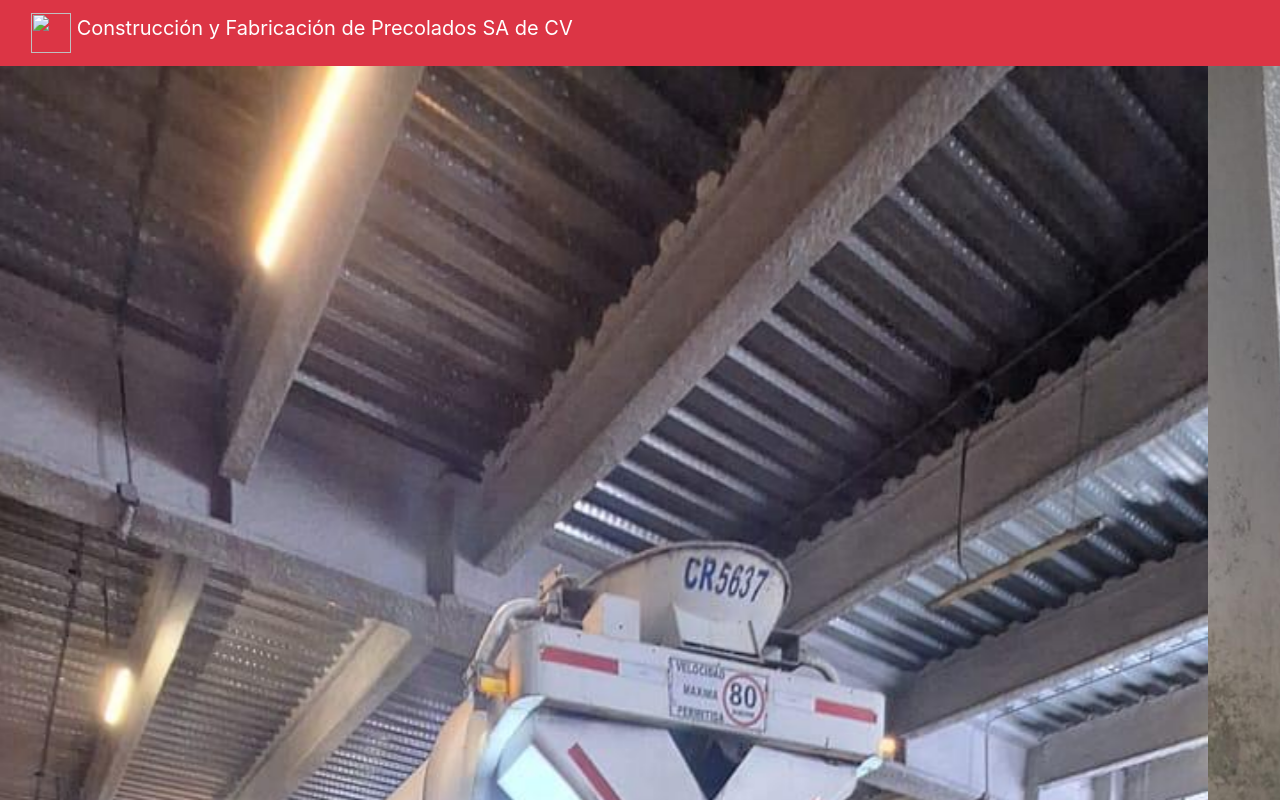
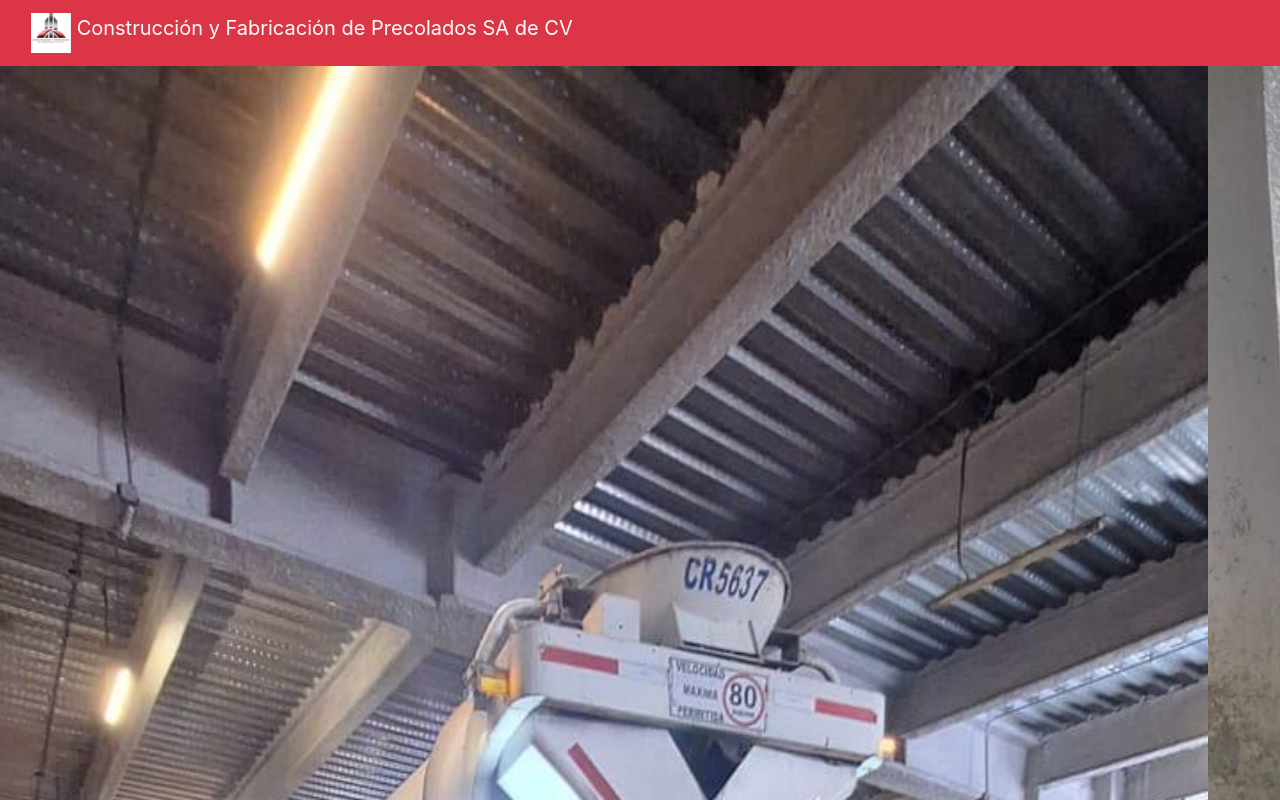
Before and after one commit to MatyUnai/fprecolados, a plain HTML site: page GaleriaConstruccion.html in a window 1280 px wide. Shown: the top 800 px of the page. Drawn offline with nearby package versions, Linux system fonts and the light colour scheme; files that its build step writes are made by us from their sources; files whose address does not match are found by name.

Commit message:
Update GaleriaConstruccion.html

```diff
--- a/GaleriaConstruccion.html
+++ b/GaleriaConstruccion.html
@@ -16,7 +16,7 @@
     <div class="container-fluid bg-danger">
       <nav class="navbar navbar-expand-md navbar navbar-dark bg-danger">
   <a class="navbar-brand" href="#">
-    <img src="img/Construccion.jpg" width="40" height="40" class="d-inline-block align-top" alt="">
+    <img src="Construccion.jpg" width="40" height="40" class="d-inline-block align-top" alt="">
     Construcción y Fabricación de Precolados SA de CV
   </a>
 </nav>
```
